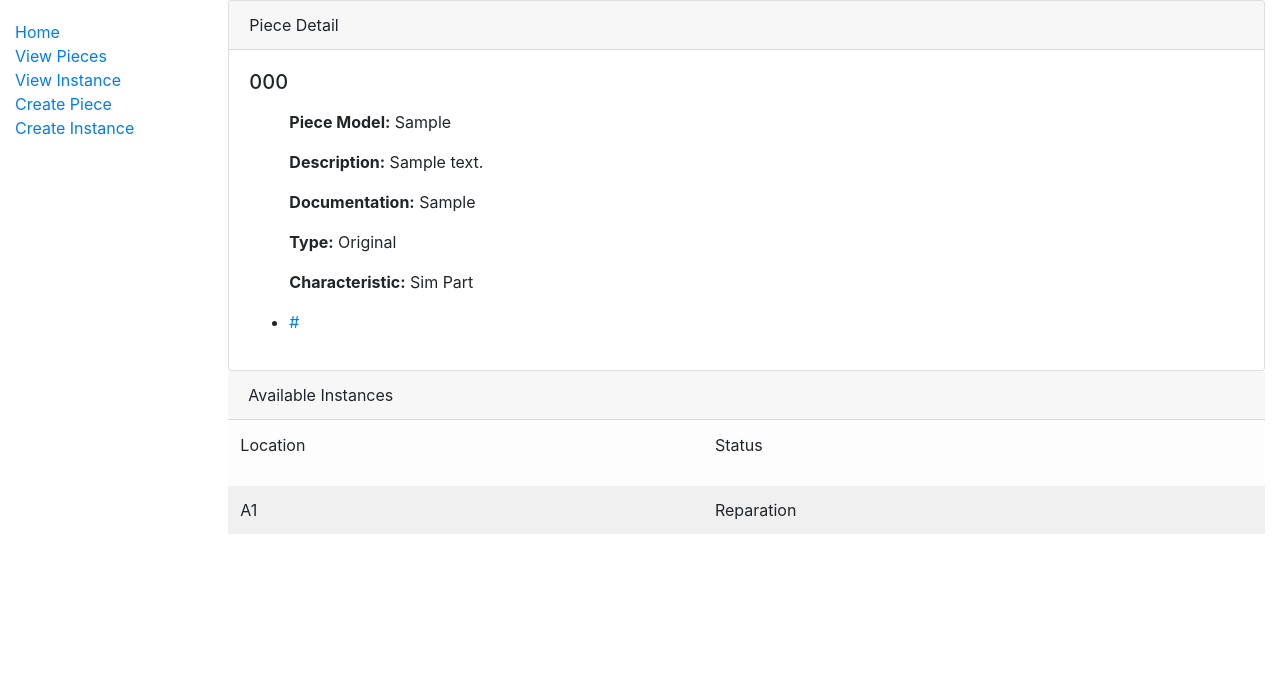
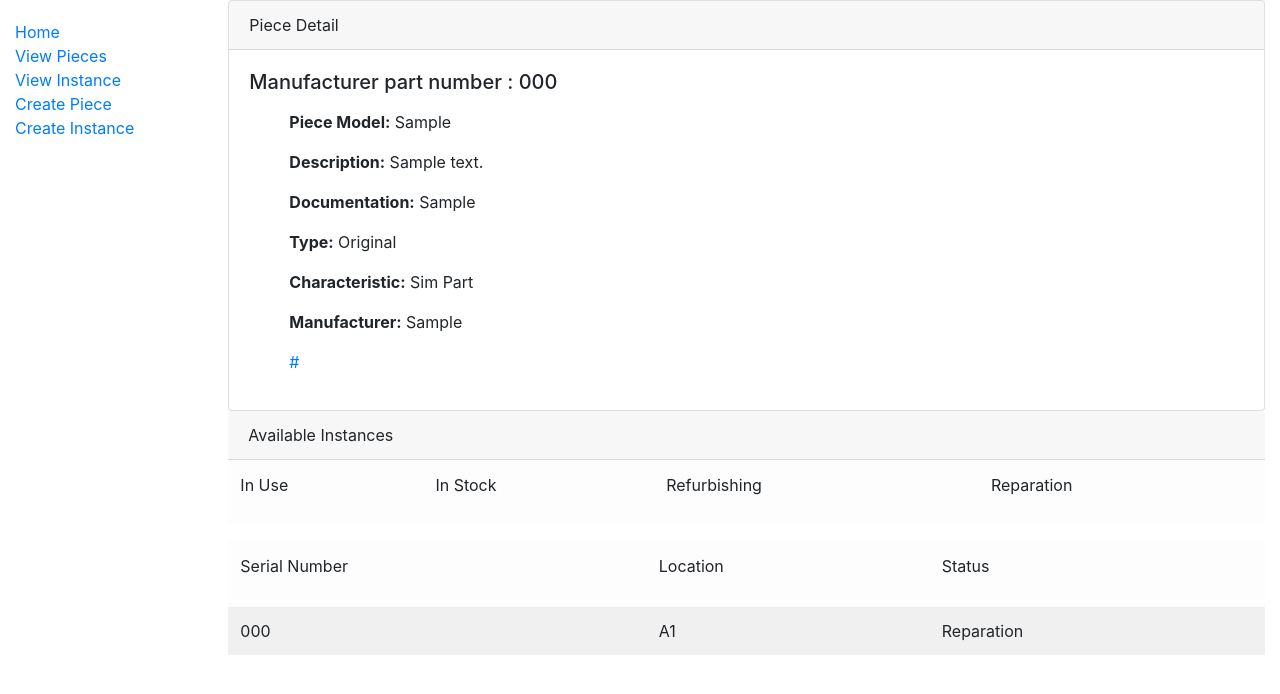
Before and after one commit to eRJe79/SIMS, a Django app: page /inventory/piece_detail/1 in a window 1280 px wide. Shown: the top 694 px of the page. Run offline with Django 3.2, Linux system fonts and the light colour scheme; tables that the repository leaves empty hold one stand-in row (values such as "Sample post"); parts of the project's set-up code (start-up, migrations or seed data) failed here and were passed over.

Commit message:
Changed indicator to detect which instance belongs to which piece from part_number to serialnumber. Started the frame to display on piece the number of instances in use/stock/refurbishing/reparation

```diff
--- a/SIMS/inventory/models.py
+++ b/SIMS/inventory/models.py
@@ -95,6 +95,8 @@
 class PieceInstance(models.Model):
     """Model representing a specific piece of a part (i.e. that can be moved from the inventory)."""
     piece = models.ForeignKey('Piece', on_delete=models.CASCADE, null=True)
+    # Instance specific serial number, setting blank=True as it might be required
+    serial_number = models.CharField(max_length=200, blank=True, help_text='Enter the part_number')
     LOCATION = (
         ('A1', 'Armoire 1'),
         ('A2', 'Armoire 2'),
--- a/SIMS/inventory/views.py
+++ b/SIMS/inventory/views.py
@@ -187,7 +187,11 @@
         # Call the base implementation first to get the context
         context = super(PieceDetailView, self).get_context_data(**kwargs)
         # Create any data and add it to the context
-        context['piece_instance'] = PieceInstance.objects.all().order_by('-id')
+        context['piece_instance'] = PieceInstance.objects.all().order_by('status')
+        instance_in_use = PieceInstance.objects.filter(status='U').count()
+        instance_in_stock = PieceInstance.objects.filter(status='S').count()
+        instance_in_refurbishing = PieceInstance.objects.filter(status='Refurbishing').count()
+        instance_in_reparation = PieceInstance.objects.filter(status='Reparation').count()
         return context
 
 
--- a/SIMS/templates/inventory/piece_detail.html
+++ b/SIMS/templates/inventory/piece_detail.html
@@ -6,7 +6,7 @@
     Piece Detail
   </div>
   <div class="card-body">
-    <h5 class="card-title"> {{ piece.part_number }}</h5>
+    <h5 class="card-title"> Manufacturer part number : {{ piece.part_number }}</h5>
     <p class="card-text">
     	<ul>
   <p><strong>Piece Model:</strong> {{ piece.piece_model }}</p>
@@ -14,7 +14,8 @@
   <p><strong>Documentation:</strong> {{ piece.documentation }}</p>
   <p><strong>Type:</strong> {{ piece.item_type }}</p>
   <p><strong>Characteristic:</strong> {{ piece.item_characteristic }}</p>
-	<li><a href="{{ piece.website }}">{{ piece.website }}</a></li>
+  <p><strong>Manufacturer:</strong> {{ piece.manufacturer }}</p>
+  <a href="{{ piece.website }}">{{ piece.website }}</a>
 
 	</ul>
     </p>
@@ -30,13 +31,41 @@
     <table class="table table-light table-striped">
 	    <thead>
 		<tr>
+		<td><p>In Use</p></td>
+		<td><p>In Stock</p></td>
+		<td><p>Refurbishing</p></td>
+		<td><p>Reparation</p></td>
+		</tr>
+		</thead>
+      {% if piece_instance.piece.part_number == piece.part_number %}
+      <tr class="datarow">
+				<td>{{ instance_in_use }}</td>
+                <td>{{ instance_in_stock }}</td>
+				<td>{{ instance_in_refurbishing }}</td>
+                <td>{{ instance_in_reparation }}</td>
+<!--				<td>-->
+<!--		  		<form action="{% url 'delete-instance' %}" method="post">-->
+<!--		           {% csrf_token %}-->
+<!--					<input type="hidden" name="piece_instance_id" value="{{copy.id}}" />-->
+<!--					<input type="submit" value="delete instance">-->
+<!--				</form>-->
+<!--	         	</td>-->
+        </tr>
+	{% endif %}
+	</table>
+
+    <table class="table table-light table-striped">
+	    <thead>
+		<tr>
+		<td><p>Serial Number</p></td>
 		<td><p>Location</p></td>
 		<td><p>Status</p></td>
 		</tr>
 		</thead>
       {% for copy in piece_instance %}
-      {% if copy.piece.part_number == piece.part_number %}
+      {% if copy.piece.cae_serialnumber == piece.cae_serialnumber %}
       <tr class="datarow">
+				<td>{{ copy.serial_number }}</td>
 				<td>{{ copy.location }}</td>
                 <td>{{ copy.status }}</td>
 <!--				<td>-->
--- a/SIMS/templates/inventory/piece_instance_list.html
+++ b/SIMS/templates/inventory/piece_instance_list.html
@@ -19,7 +19,7 @@
   <thead>
     <tr>
 	<th>Part Number</th>
-	<th>CAE Serial Number</th>
+	<th>Serial Number</th>
 	<th>Location</th>
 	<th>Status</th>
 	</tr>
@@ -29,7 +29,7 @@
 <!--        <a href="{{ piece.get_absolute_url }}">{{ piece.cae_serialnumber }}</a>-->
     <tr class="datarow">
       <td><a href="{{ piece_instance.piece.get_absolute_url }}">{{ piece_instance.piece.part_number }}</a></td>
-      <td>{{ piece_instance.piece.cae_serialnumber }}</td>
+      <td>{{ piece_instance.serial_number }}</td>
       <td>{{ piece_instance.location }}</td>
       <td>{{ piece_instance.status }}</td>
     </tr>
--- a/SIMS/templates/inventory/piece_list.html
+++ b/SIMS/templates/inventory/piece_list.html
@@ -17,14 +17,12 @@
 	<th>Part Number</th>
 	<th>Manufacturer</th>
 	<th>Piece Model</th>
-	<th>CAE Serial Number</th>
+	<th>Serial Number</th>
 	<th>Documentation</th>
 	<th>Type</th>
 	<th>Characteristic</th>
 	<th>Owner</th>
 	<th>Restriction</th>
-	<th>Location</th>
-	<th>Status</th>
 	</tr>
   </thead>
     {% for piece in piece_list %}
```
Also changed, not shown: SIMS/inventory/forms.py (+14 -12 lines), SIMS/templates/inventory/create_piece.html (+5 -5 lines).
